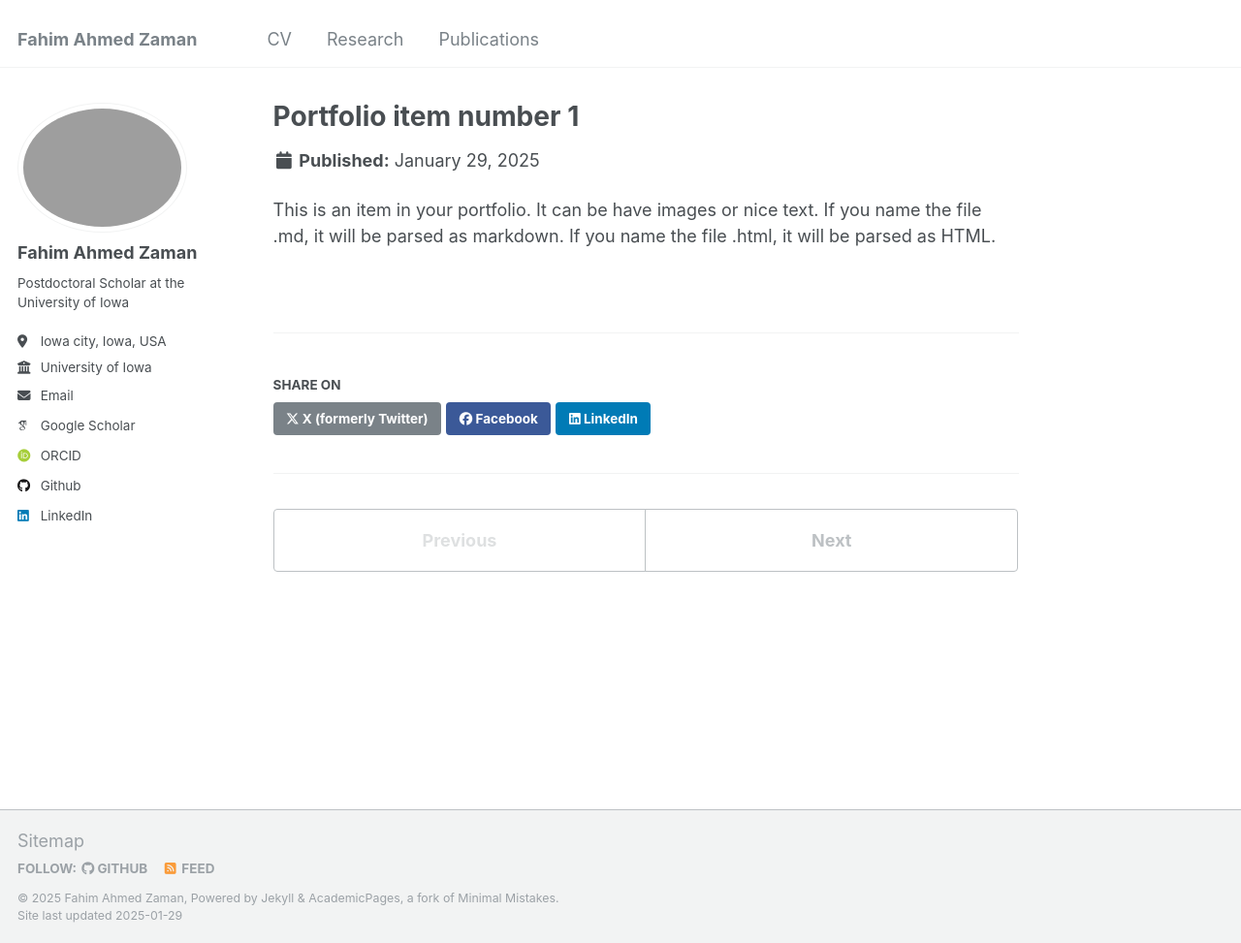
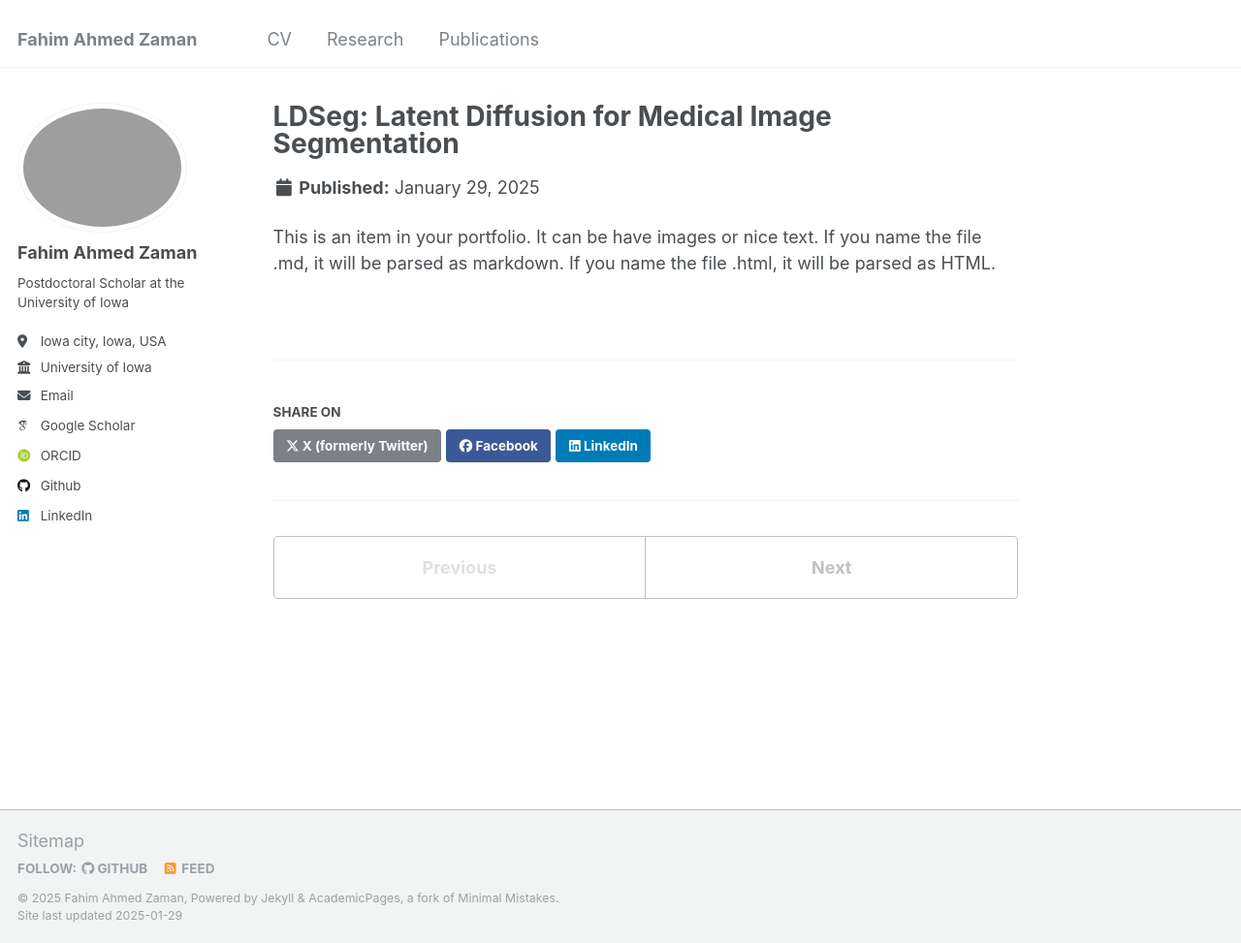
Before and after one commit to FahimZaman/FahimZaman.github.io, a Jekyll site: the page built from _portfolio/portfolio-1.md, in a window 1280 px wide and 973 px high. Shown: the whole window at 97% size. Built offline with Jekyll 4.4.1, drawn with Linux system fonts in a browser that asks for light colours; some web fonts are replaced.

Commit message:
Update portfolio-1.md

```diff
--- a/_portfolio/portfolio-1.md
+++ b/_portfolio/portfolio-1.md
@@ -1,6 +1,6 @@
 ---
-title: "Portfolio item number 1"
-excerpt: "Short description of portfolio item number 1<br/><img src='/images/500x300.png'>"
+title: "LDSeg: Latent Diffusion for Medical Image Segmentation"
+excerpt: "<br/><img src='/images/500x300.png'>"
 collection: portfolio
 ---
 
```
